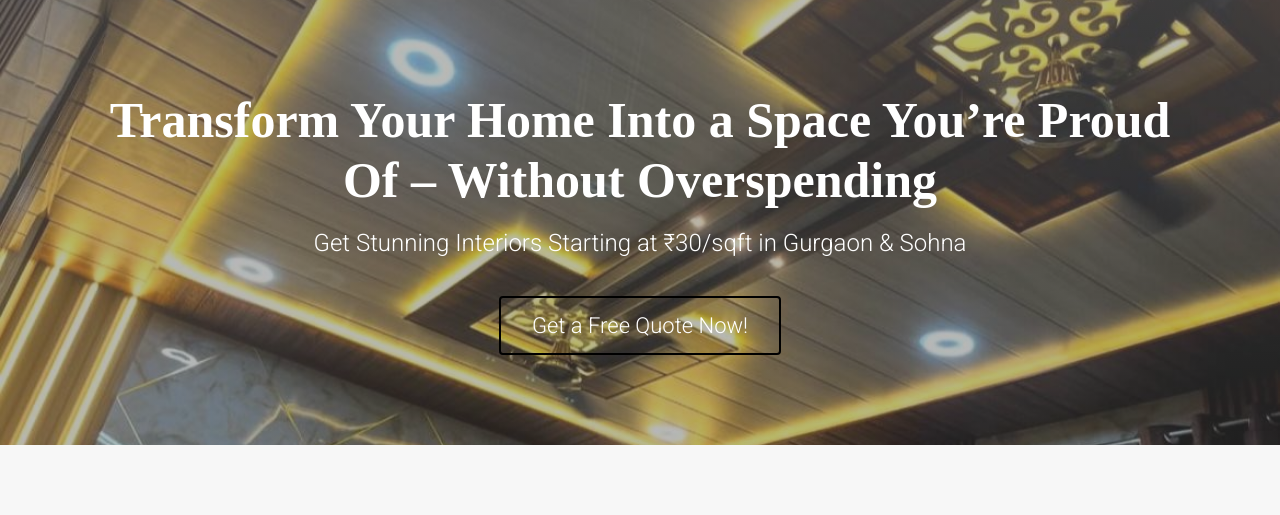
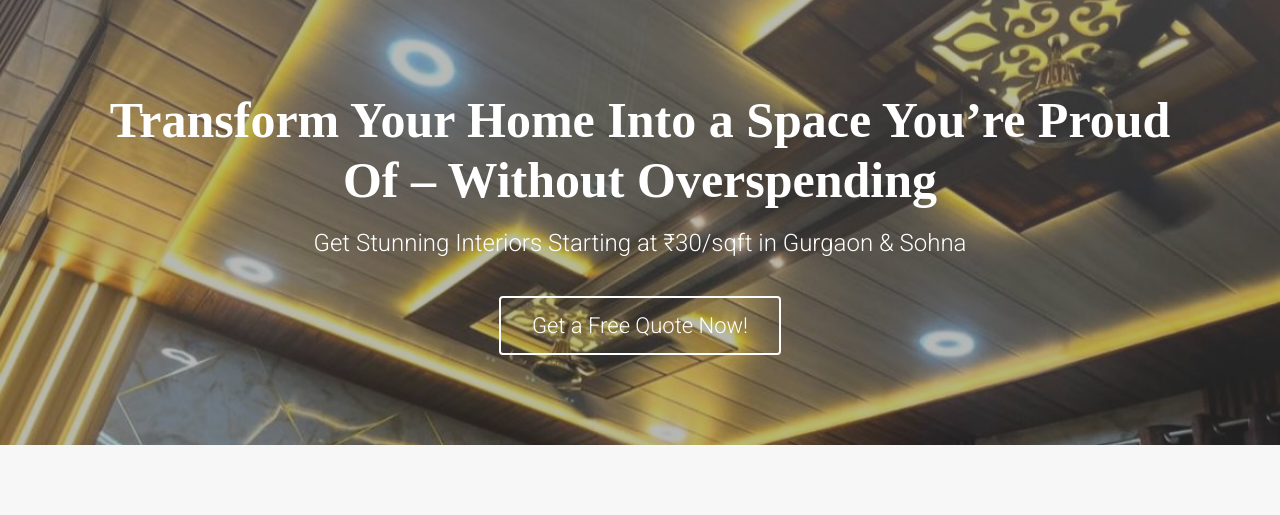
Before and after one commit to Sakshibhatia06/lavishlayerslp2, a plain HTML site: page index.html in a window 1280 px wide. Shown: the top 515 px of the page. Drawn offline with nearby package versions, Linux system fonts and the light colour scheme.

Commit message:
Update style.css

```diff
--- a/css/style.css
+++ b/css/style.css
@@ -201,7 +201,7 @@ h6 {
     padding: 10px 25px;
     color: #ffffff;
     font-size: 22px;
-    border: 2px solid #000000;
+    border: 2px solid #ffffff;
 }
 
 #header .header-content .btn i {
```
